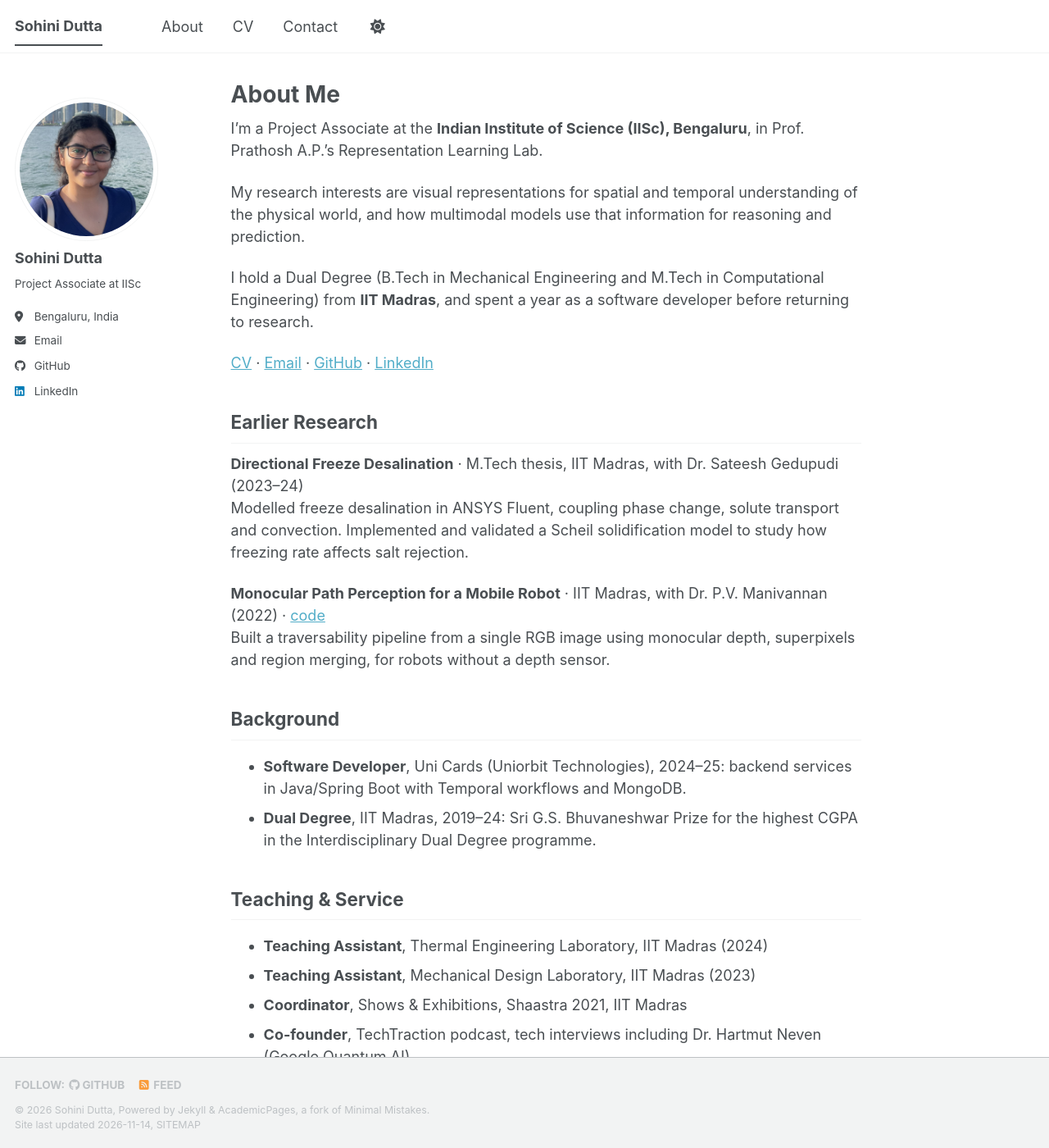
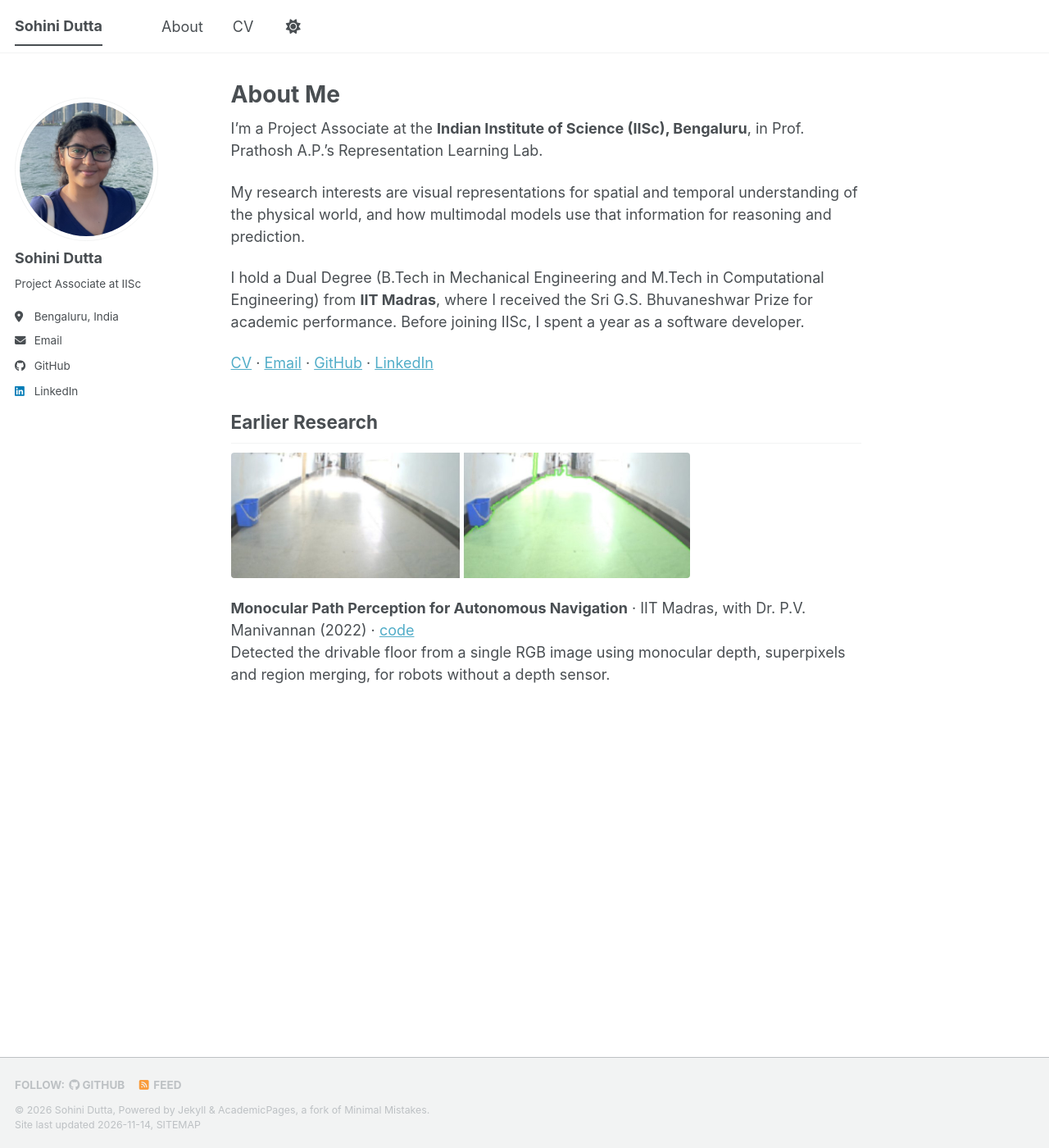
Before and after one commit to sohinidutta11/sohinidutta11.github.io, a Jekyll site: the page built from _pages/about.md, in a window 1280 px wide and 1400 px high. Shown: the whole window at 82% size. Built offline with Jekyll 4.4.1, drawn with Linux system fonts in a browser that asks for light colours; a script bundle is joined from its source files by our own code; a style sheet for code colours, icons or effects is not loaded; some of the changed text lies outside the part shown.

Commit message:
Simplify homepage: short bio, links, one earlier project

```diff
--- a/_data/navigation.yml
+++ b/_data/navigation.yml
@@ -9,6 +9,3 @@ main:
 
   - title: "CV"
     url: /files/Sohini_Dutta_CV.pdf
-
-  - title: "Contact"
-    url: /#contact
--- a/_pages/about.md
+++ b/_pages/about.md
@@ -13,7 +13,7 @@ I'm a Project Associate at the **Indian Institute of Science (IISc), Bengaluru**
 
 My research interests are visual representations for spatial and temporal understanding of the physical world, and how multimodal models use that information for reasoning and prediction.
 
-I hold a Dual Degree (B.Tech in Mechanical Engineering and M.Tech in Computational Engineering) from **IIT Madras**, and spent a year as a software developer before returning to research.
+I hold a Dual Degree (B.Tech in Mechanical Engineering and M.Tech in Computational Engineering) from **IIT Madras**, where I received the Sri G.S. Bhuvaneshwar Prize for academic performance. Before joining IISc, I spent a year as a software developer.
 
 [CV](/files/Sohini_Dutta_CV.pdf) · [Email](mailto:sohini11dutta@gmail.com) · [GitHub](https://github.com/sohinidutta11) · [LinkedIn](https://www.linkedin.com/in/sohini-dutta-6527011a1)
 
@@ -21,24 +21,7 @@ I hold a Dual Degree (B.Tech in Mechanical Engineering and M.Tech in Computation
 
 ## Earlier Research
 
-**Directional Freeze Desalination** · M.Tech thesis, IIT Madras, with Dr. Sateesh Gedupudi (2023–24)
-Modelled freeze desalination in ANSYS Fluent, coupling phase change, solute transport and convection. Implemented and validated a Scheil solidification model to study how freezing rate affects salt rejection.
+<img src="/images/research/ground-plane.jpg" alt="A corridor image and the same image with the detected floor highlighted in green" style="width:100%; max-width:560px; border-radius:4px;">
 
-**Monocular Path Perception for a Mobile Robot** · IIT Madras, with Dr. P.V. Manivannan (2022) · [code](https://github.com/sohinidutta11/ground-plane-estimation)
-Built a traversability pipeline from a single RGB image using monocular depth, superpixels and region merging, for robots without a depth sensor.
-
-## Background
-
-- **Software Developer**, Uni Cards (Uniorbit Technologies), 2024–25: backend services in Java/Spring Boot with Temporal workflows and MongoDB.
-- **Dual Degree**, IIT Madras, 2019–24: Sri G.S. Bhuvaneshwar Prize for the highest CGPA in the Interdisciplinary Dual Degree programme.
-
-## Teaching & Service
-
-- **Teaching Assistant**, Thermal Engineering Laboratory, IIT Madras (2024)
-- **Teaching Assistant**, Mechanical Design Laboratory, IIT Madras (2023)
-- **Coordinator**, Shows & Exhibitions, Shaastra 2021, IIT Madras
-- **Co-founder**, TechTraction podcast, tech interviews including Dr. Hartmut Neven (Google Quantum AI)
-
-## Contact
-
-Email is the best way to reach me: **sohini11dutta@gmail.com**
+**Monocular Path Perception for Autonomous Navigation** · IIT Madras, with Dr. P.V. Manivannan (2022) · [code](https://github.com/sohinidutta11/ground-plane-estimation)
+Detected the drivable floor from a single RGB image using monocular depth, superpixels and region merging, for robots without a depth sensor.
```
Also changed, not shown: images/research/ground-plane.jpg (added).
